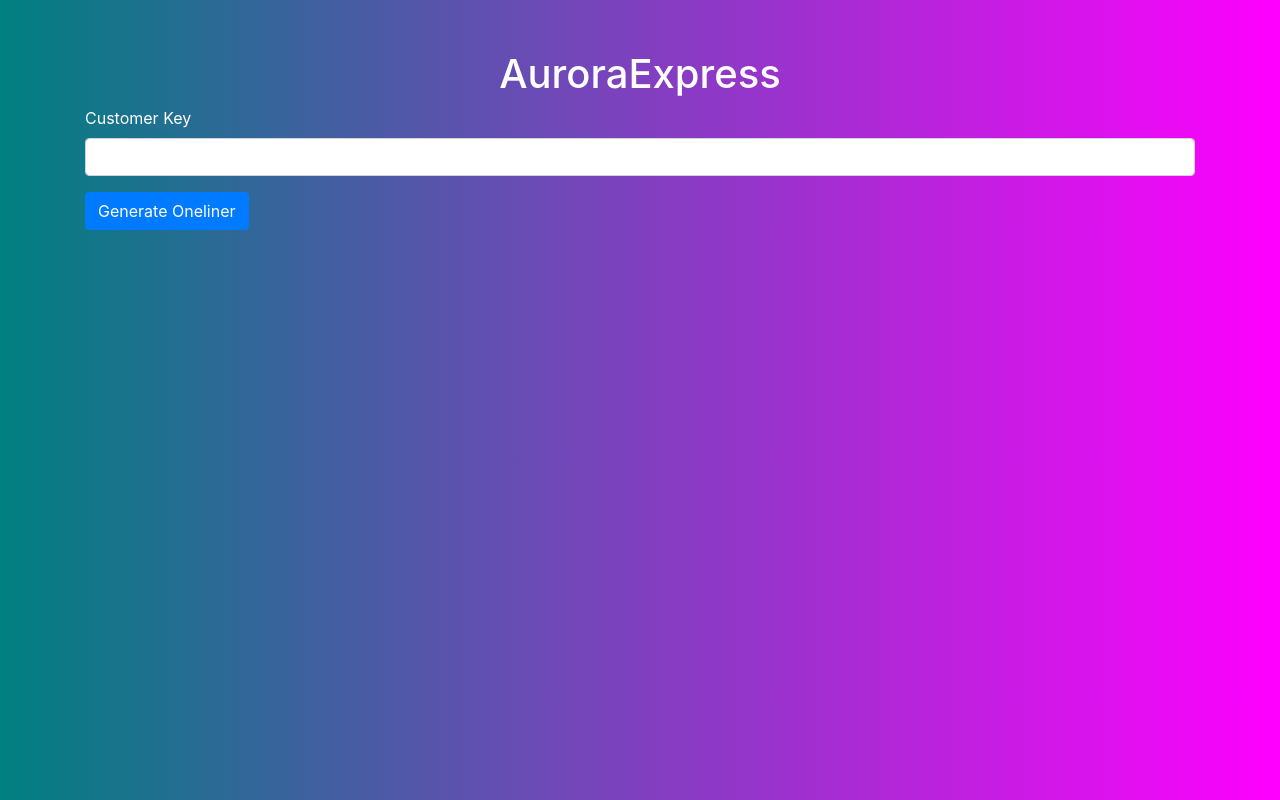
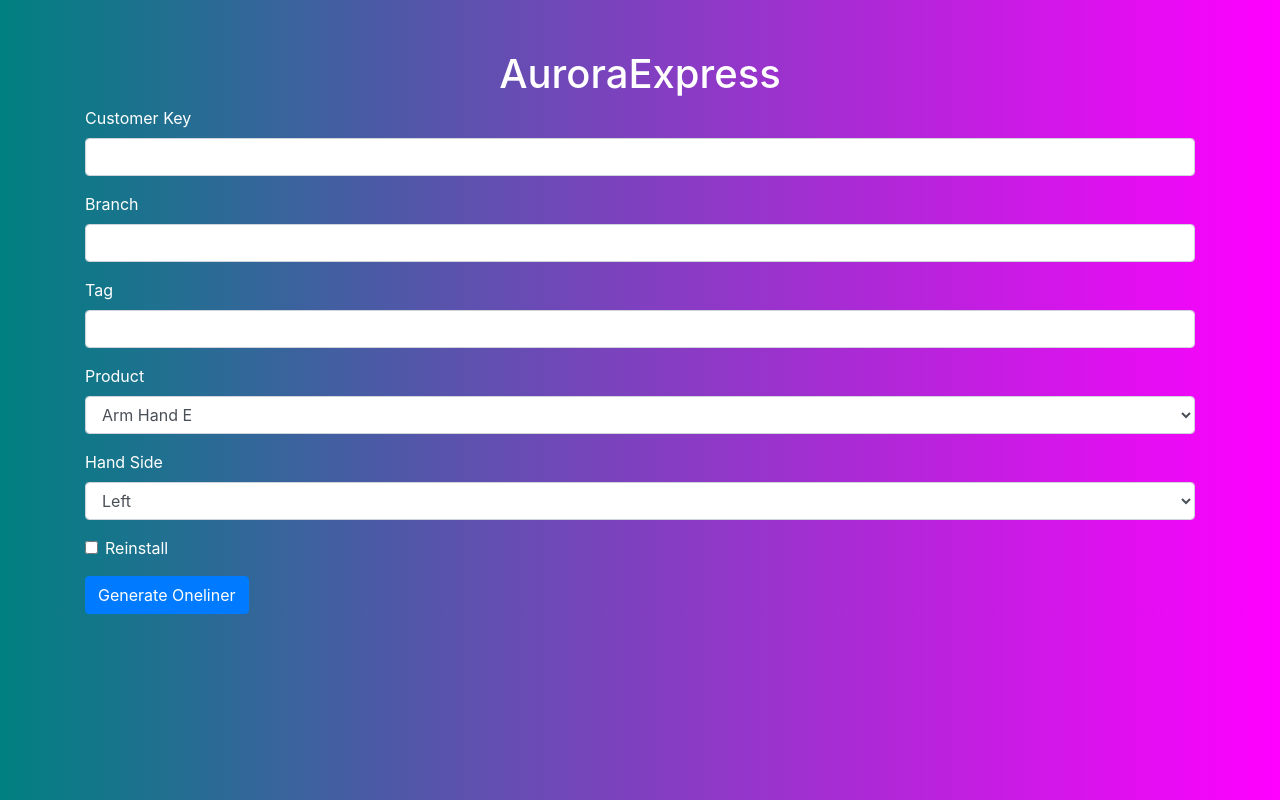
Before and after one commit to Athen-Player1/AuroraExpress, a Flask app: page / in a window 1280 px wide. Run offline with Flask 2, Linux system fonts and the light colour scheme; some libraries are stand-ins or nearby versions.

Commit message:
updating app.py and adding all fields to index.html

```diff
--- a/Web App/app.py
+++ b/Web App/app.py
@@ -1,12 +1,10 @@
 from flask import Flask, render_template, request
-from flask_bootstrap import Bootstrap
 
 app = Flask(__name__)
-Bootstrap(app)
 
 @app.route('/', methods=['GET', 'POST'])
-def index():
-    oneliner = ""
+def home():
+    oneliner = None
     if request.method == 'POST':
         customer_key = request.form.get('customer_key')
         branch = request.form.get('branch')
@@ -20,24 +18,28 @@ def index():
         arm_ip_left = request.form.get('arm_ip_left')
         ur_robot_type = request.form.get('ur_robot_type')
 
-        oneliner = "bash <(curl -Ls bit.ly/run-aurora) server_and_nuc_deploy --branch " + branch + " customer_key=\"" + customer_key + "\" product=" + product + " reinstall=" + str(reinstall)
-
-        if product == "arm_hand_e":
-            oneliner += " hand_side=" + hand_side
-
-        if hand_side == "left":
-            oneliner += " ethercat_left_arm=\"" + ethercat_left_arm + "\""
-            oneliner += " arm_ip_left=\"" + arm_ip_left + "\""
-        elif hand_side == "right":
-            oneliner += " ethercat_right_arm=\"" + ethercat_right_arm + "\""
-            oneliner += " arm_ip_right=\"" + arm_ip_right + "\""
-        else:
-            oneliner += " ethercat_right_arm=\"" + ethercat_right_arm + "\""
-            oneliner += " arm_ip_right=\"" + arm_ip_right + "\""
-            oneliner += " ethercat_left_arm=\"" + ethercat_left_arm + "\""
-            oneliner += " arm_ip_left=\"" + arm_ip_left + "\""
+        oneliner = generate_oneliner(customer_key, branch, tag, product, hand_side, reinstall, ethercat_right_arm, arm_ip_right, ethercat_left_arm, arm_ip_left, ur_robot_type)
 
     return render_template('index.html', oneliner=oneliner)
 
-if __name__ == '__main__':
+def generate_oneliner(customer_key, branch, tag, product, hand_side, reinstall, ethercat_right_arm, arm_ip_right, ethercat_left_arm, arm_ip_left, ur_robot_type):
+    oneliner = "bash <(curl -Ls bit.ly/run-aurora) server_and_nuc_deploy --branch " + branch + " customer_key=\"" + customer_key + "\" product=" + product + " reinstall=" + str(reinstall)
+    if product == "arm_hand_e":
+        oneliner += " hand_side=" + hand_side
+
+    if hand_side == "left":
+        oneliner += " ethercat_left_arm=\"" + ethercat_left_arm + "\""
+        oneliner += " arm_ip_left=\"" + arm_ip_left + "\""
+    elif hand_side == "right":
+        oneliner += " ethercat_right_arm=\"" + ethercat_right_arm + "\""
+        oneliner += " arm_ip_right=\"" + arm_ip_right + "\""
+    else:
+        oneliner += " ethercat_right_arm=\"" + ethercat_right_arm + "\""
+        oneliner += " arm_ip_right=\"" + arm_ip_right + "\""
+        oneliner += " ethercat_left_arm=\"" + ethercat_left_arm + "\""
+        oneliner += " arm_ip_left=\"" + arm_ip_left + "\""
+
+    return oneliner
+
+if __name__ == "__main__":
     app.run(debug=True)
--- a/Web App/templates/index.html
+++ b/Web App/templates/index.html
@@ -23,7 +23,33 @@
                 <label for="customer_key">Customer Key</label>
                 <input type="text" class="form-control" id="customer_key" name="customer_key">
             </div>
-            <!-- Add the rest of your form inputs here -->
+            <div class="form-group">
+                <label for="branch">Branch</label>
+                <input type="text" class="form-control" id="branch" name="branch">
+            </div>
+            <div class="form-group">
+                <label for="tag">Tag</label>
+                <input type="text" class="form-control" id="tag" name="tag">
+            </div>
+            <div class="form-group">
+                <label for="product">Product</label>
+                <select class="form-control" id="product" name="product">
+                    <option value="arm_hand_e">Arm Hand E</option>
+                    <option value="hand_e">Hand E</option>
+                </select>
+            </div>
+            <div class="form-group">
+                <label for="hand_side">Hand Side</label>
+                <select class="form-control" id="hand_side" name="hand_side">
+                    <option value="left">Left</option>
+                    <option value="right">Right</option>
+                    <option value="both">Both</option>
+                </select>
+            </div>
+            <div class="form-group form-check">
+                <input type="checkbox" class="form-check-input" id="reinstall" name="reinstall">
+                <label class="form-check-label" for="reinstall">Reinstall</label>
+            </div>
             <button type="submit" class="btn btn-primary">Generate Oneliner</button>
         </form>
         {% if oneliner %}
```
